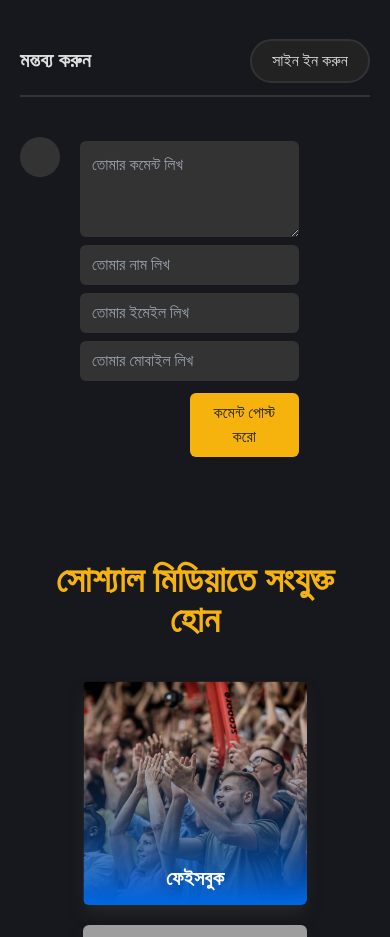
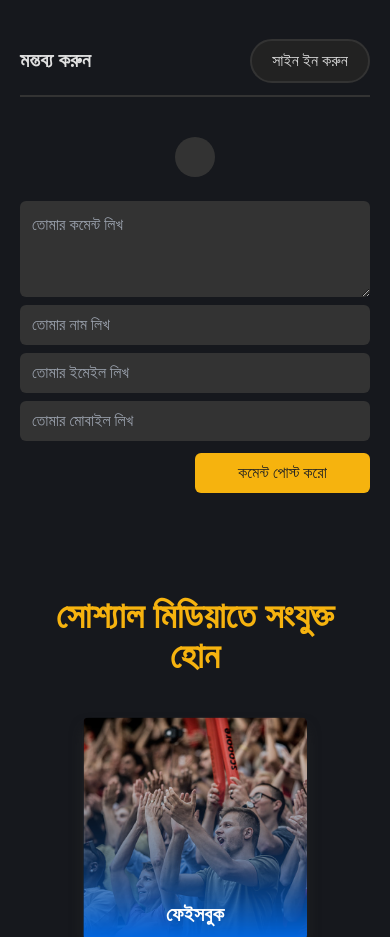
Before and after one commit to SalehAhmed19/GolamRabbi-SSOMOY_TV, a React (Vite) app: page /blogs/blog-1 in a window 390 px wide. Shown: the part 3400-4337 px from the top of the page. Built offline with nearby package versions, Linux system fonts and the light colour scheme; grey boxes are pictures that could not be loaded.

Commit message:
some responsiv issue fixed

```diff
--- a/src/Components/Isolated/BlogsComponents/CommentBox.jsx
+++ b/src/Components/Isolated/BlogsComponents/CommentBox.jsx
@@ -13,11 +13,11 @@ function CommentBox() {
           সাইন ইন করুন
         </button>
       </div>
-      <div className="my-10 flex">
-        <div className="h-10 w-10 bg-[#333] rounded-full"></div>
+      <div className="my-10 flex flex-col lg:flex-row">
+        <div className="h-10 w-10 bg-[#333] rounded-full mx-auto mb-5"></div>
         <form
           onSubmit={handleSubmit}
-          className="flex flex-col lg:w-1/2 mx-5"
+          className="flex flex-col lg:w-1/2 w-full lg:mx-5"
           action=""
         >
           <textarea
--- a/src/Components/Shared/Navbar.jsx
+++ b/src/Components/Shared/Navbar.jsx
@@ -77,9 +77,11 @@ function Navbar(props) {
         <div className="bg-[#00000029]">
           {lowerNavItems.map((item, idx) => (
             <ListItem key={idx} disablePadding>
-              <ListItemButton sx={{ textAlign: "center" }}>
-                <ListItemText primary={item.menu} />
-              </ListItemButton>
+              <Link to={item.route}>
+                <ListItemButton sx={{ textAlign: "center" }}>
+                  <ListItemText primary={item.menu} />
+                </ListItemButton>
+              </Link>
             </ListItem>
           ))}
         </div>
--- a/src/Pages/BlogsPage.jsx
+++ b/src/Pages/BlogsPage.jsx
@@ -4,7 +4,7 @@ import { Link } from "react-router-dom";
 
 function BlogsPage() {
   return (
-    <div className="py-24 mx-20">
+    <div className="py-24 lg:mx-20 mx-5">
       <h2 className="text-4xl font-bold text-center pt-20 pb-10 text-primary">
         ব্লগ
       </h2>
```
